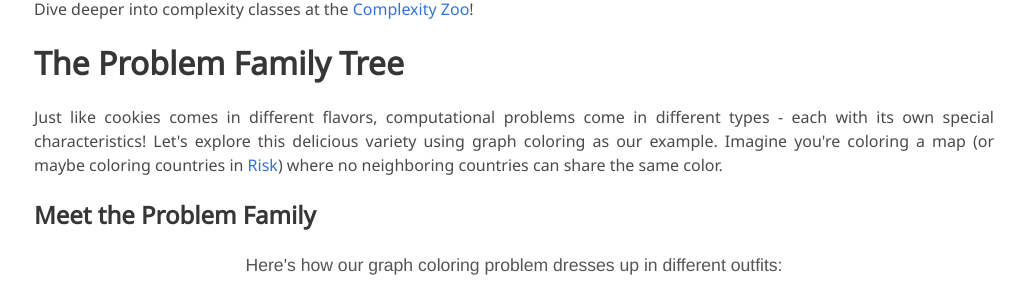
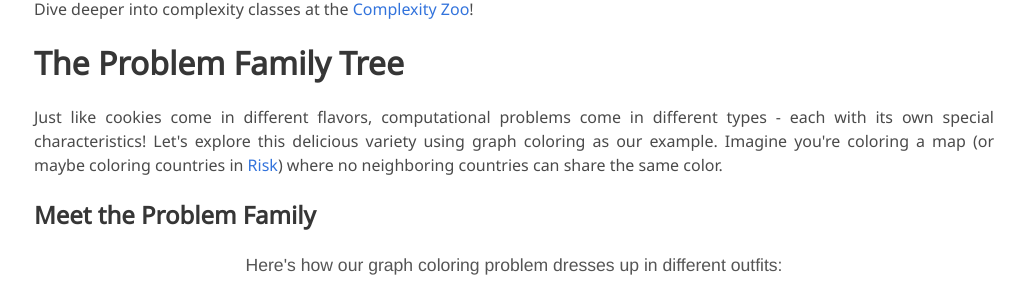
Before and after one commit to albinjm/albinjm.github.io, a Jekyll site: the page blog/computational-complexity-intro.html, which Jekyll copies as it is, in a window 1280 px wide and 900 px high, scrolled down 2520 px. Shown: the part 154-454 px from the top of the window, without its empty margins (126-1152 px from the left). Built offline with Jekyll 4.4.1, drawn with Linux system fonts in a browser that asks for light colours; nearby versions of some CDN libraries; some web fonts are replaced; library files that are not in the unit come from our copies; formulas are drawn with MathJax 3; a style sheet for code colours, icons or effects is not loaded.

Commit message:
Update computational-complexity-intro.html

```diff
--- a/blog/computational-complexity-intro.html
+++ b/blog/computational-complexity-intro.html
@@ -286,7 +286,7 @@
         <h2 class="title is-3">The Problem Family Tree</h2>
           <div class="content has-text-justified">
             <p>
-                Just like cookies comes in different flavors, computational problems come in different types - each with its own special characteristics! Let's explore this delicious variety using graph coloring as our example. Imagine you're coloring a map (or maybe coloring countries in <a href="https://en.wikipedia.org/wiki/Map_coloring" target="_blank">Risk</a>) where no neighboring countries can share the same color.
+                Just like cookies come in different flavors, computational problems come in different types - each with its own special characteristics! Let's explore this delicious variety using graph coloring as our example. Imagine you're coloring a map (or maybe coloring countries in <a href="https://en.wikipedia.org/wiki/Map_coloring" target="_blank">Risk</a>) where no neighboring countries can share the same color.
             </p>
           </div>
 
```
